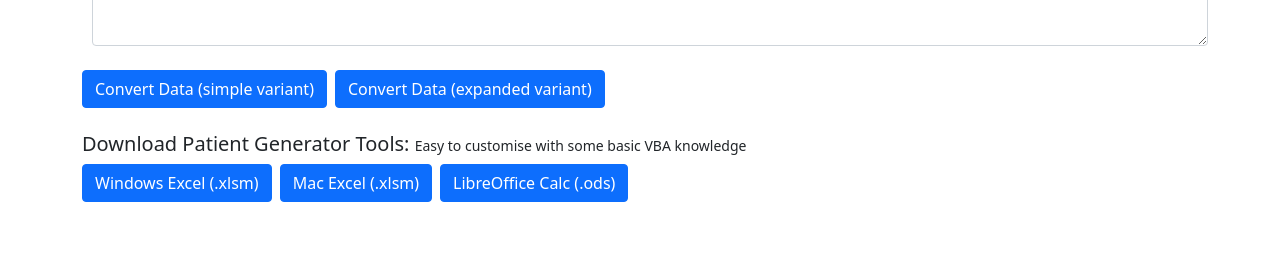
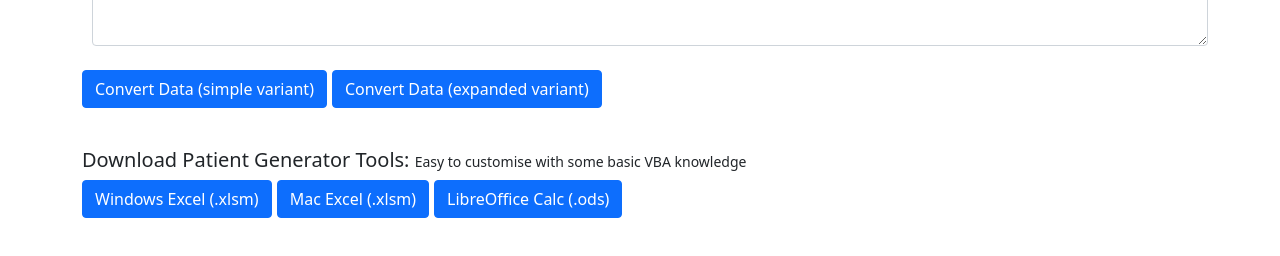
Before and after one commit to MikeForde/ips-d2s, a React (Create React App) app in the folder client/: page /bulkupload in a window 1280 px wide. Shown: the part 532-788 px from the top of the page. Built offline with nearby package versions, Linux system fonts and the light colour scheme; no server answers.

Commit message:
Deployment 0_64a

```diff
--- a/client/src/pages/DataUploadPage.js
+++ b/client/src/pages/DataUploadPage.js
@@ -209,15 +209,15 @@ function DataUploadPage() {
             placeholder="Paste your data here... (CSV or TSV)" />
         </div>
         <br />
-        <Button className="me-2" onClick={handleUpload}>Convert Data (simple variant)</Button>
-        <Button className="me-2" onClick={handleUploadVariation}>Convert Data (expanded variant)</Button>
+        <Button className="mb-3" onClick={handleUpload}>Convert Data (simple variant)</Button>
+        <Button className="mb-3" onClick={handleUploadVariation}>Convert Data (expanded variant)</Button>
         <div className="download-section mt-4">
   <h5>Download Patient Generator Tools: <div className="noteFont">Easy to customise with some basic VBA knowledge</div></h5>
   <Button
     as="a"
     href="/IPS_Patient_Generator-IPS_MERN_Compatible_Windows.xlsm"
     download
-    className="me-2"
+    className="mb-3"
   >
     Windows Excel (.xlsm)
   </Button>
@@ -225,7 +225,7 @@ function DataUploadPage() {
     as="a"
     href="/IPS_Patient_Generator-IPS_MERN_Compatible_Mac.xlsm"
     download
-    className="me-2"
+    className="mb-3"
   >
     Mac Excel (.xlsm)
   </Button>
@@ -233,6 +233,7 @@ function DataUploadPage() {
     as="a"
     href="/IPS_Patient_Generator-IPS_MERN_Compatible.ods"
     download
+    className="mb-3"
   >
     LibreOffice Calc (.ods)
   </Button>
```
Also changed, not shown: 8 other files (tests, documents, lock files or other folders).
